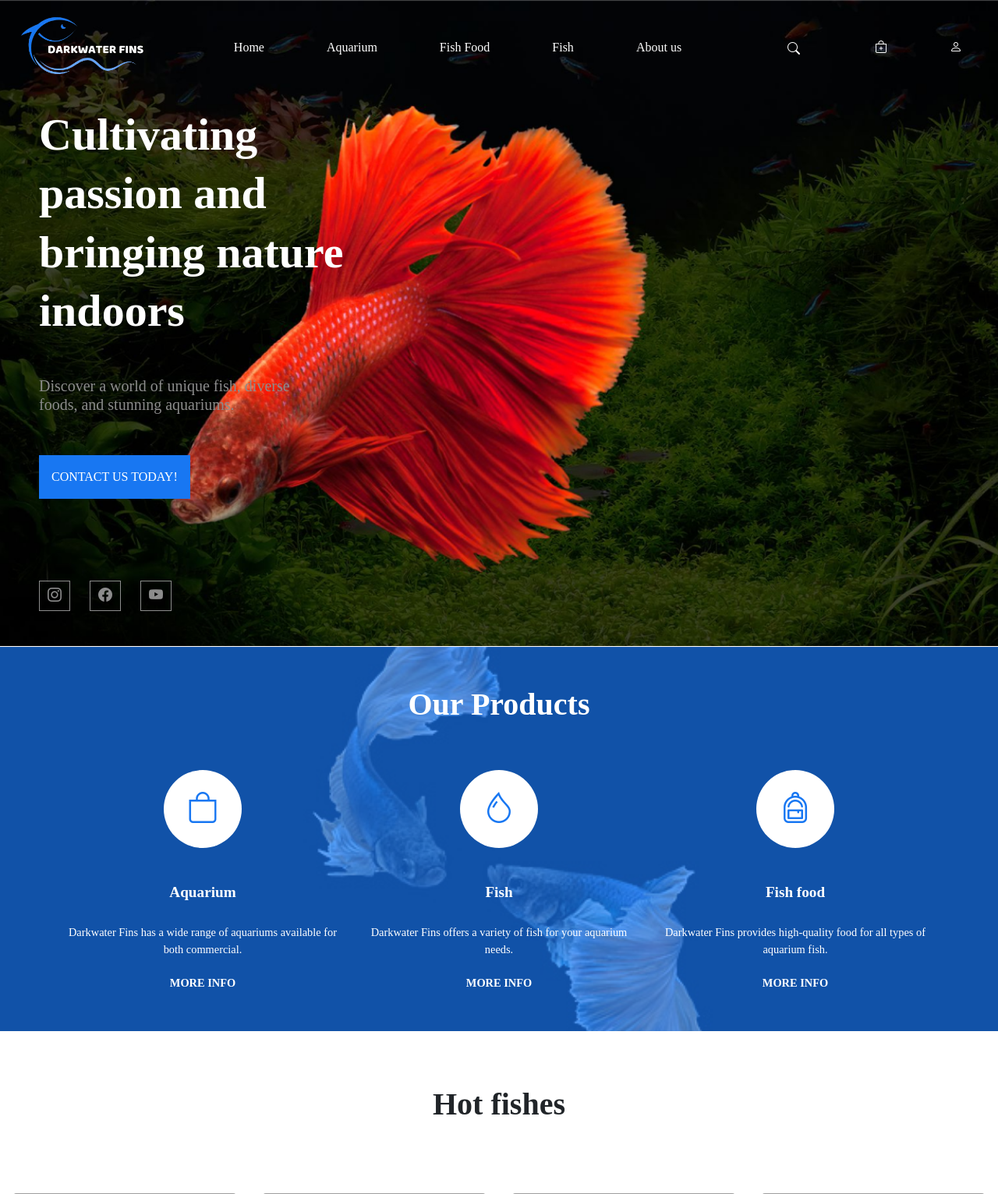
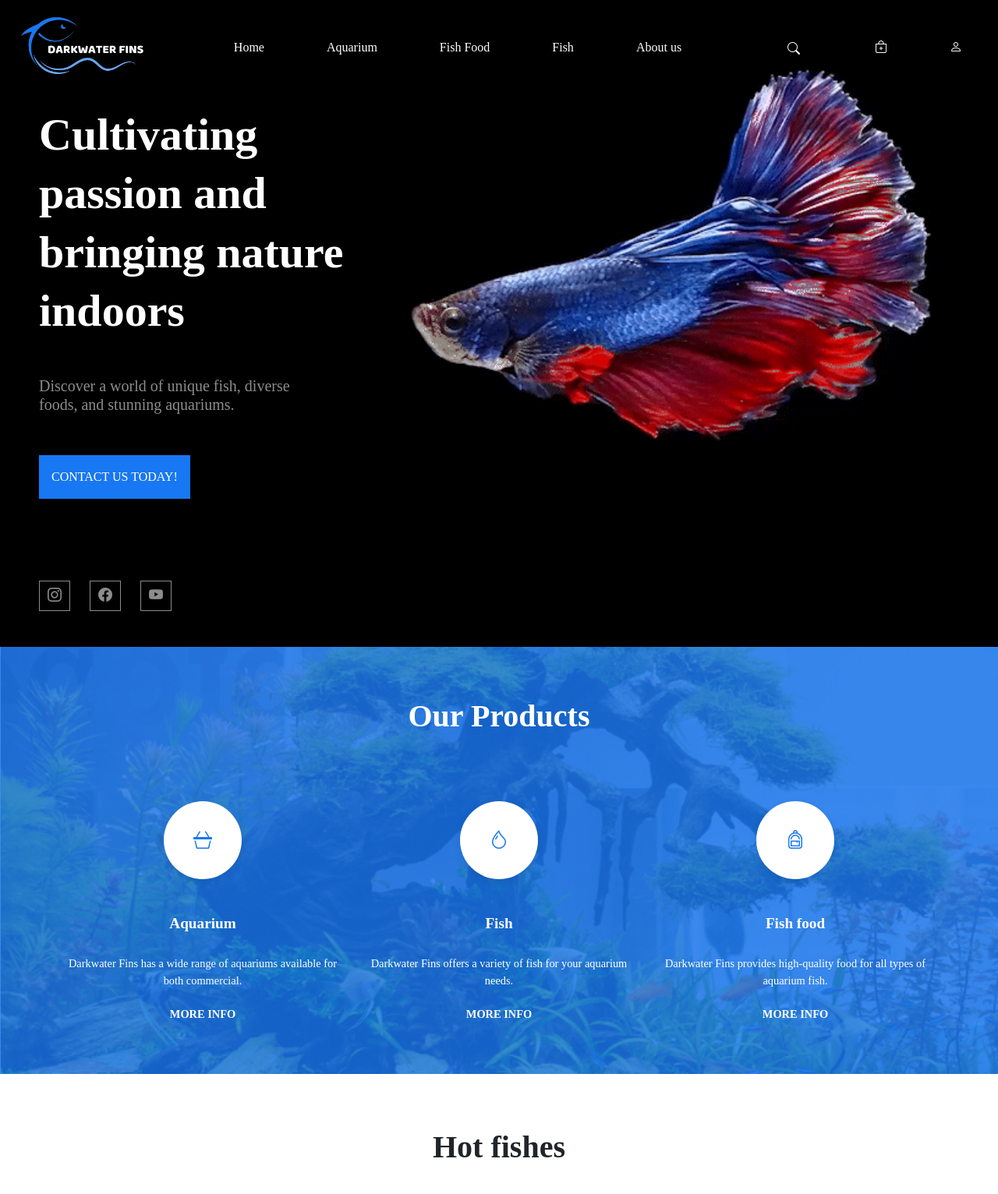
Before and after one commit to TaiVo1905/Darkwater_Fins, a PHP site: page / in a window 1280 px wide. Shown: the top 1532 px of the page at 78% size. Run offline with PHP 8.4, Linux system fonts and the light colour scheme; data comes from the database, SQL or seed files in the repository; some web fonts are replaced; grey boxes are pictures that could not be loaded.

Commit message:
Update the front end for the homepage.

```diff
--- a/app/public/css/product_fish.css
+++ b/app/public/css/product_fish.css
@@ -1,11 +1,11 @@
 .big_container {
-    background: url('../images/backgroundFish/bg3.jpg') center center/cover;
+    background: url('../images/backgroundFish/bg4.png') center center/cover;
+    /* center center hình ảnh sẽ được đặt ở giữa cả theo chiều ngang lẫn chiều dọc */
     color: var(--primary-color1);
 }
-
 .products-section {
-    background-color: rgba(24, 118, 242, 0.692);
-    padding: 50px 0;
+    background-color: rgba(24, 118, 242, 0.821);
+    padding: 65px;
     text-align: center;
 }
 
@@ -16,60 +16,70 @@
 }
 
 .product-card {
-    background: var(--primary-color1);
-    border-radius: 50%;
+    position: relative;
+    width: 150px;
+    height: 150px;
+    margin: 0 auto 20px;
+}
+
+.product-card .outer-box {
+    position: absolute;
+    top: 50%;
+    left: 50%;
+    transform: translate(-50%, -50%) scale(0);
     width: 100px;
     height: 100px;
-    margin: 0 auto 20px;
+    border-radius: 50%;
+    background:var(--primary-color1);
+    overflow: hidden;
+    opacity: 0;
+    z-index: 1;
+    transition: transform 0.5s ease, opacity 0.5s ease, width 0.5s ease, height 0.5s ease;
+}
+
+.text-center:hover .outer-box {
+    transform: translate(-50%, -50%) scale(1);
+    width: 150px;
+    height: 150px;
+    opacity: 1;
+}
+
+.product-card .outer-box img {
+    width: 100%;
+    height: 100%;
+    object-fit: cover;
+}
+
+.product-card .inner-box {
+    position: absolute;
+    top: 50%;
+    left: 50%;
+    transform: translate(-50%, -50%);
+    width: 100px;
+    height: 100px;
+    border-radius: 50%;
+    background:var(--primary-color1);
     display: flex;
     align-items: center;
     justify-content: center;
-    margin-bottom: 45px;
-    position: relative;
-    overflow: hidden;
-    transition: transform 0.3s ease, box-shadow 0.3s ease;
+    z-index: 2;
+    box-shadow: 0 3px 10px rgba(0, 0, 0, 0.1);
+    transition: transform 0.3s ease, width 0.3s ease, height 0.3s ease;
 }
 
-.product-card img {
-    position: absolute;
-    top: 0;
-    left: 0;
-    width: 100%;
-    height: 100%;
-    object-fit: cover;
-    opacity: 0;
-    transition: opacity 0.3s ease;
+.text-center:hover .inner-box {
+    transform: translate(-50%, -50%) scale(0.8);
 }
 
-.product-card i {
-    position: relative;
-    font-size: 2.5rem;
-    color:var(--primary-color3);
-    z-index: 1;
-    transition: color 0.3s ease;
-}
-
-.product-card:hover {
-    transform: scale(1.2);
-    box-shadow: 0 10px 20px rgba(0, 0, 0, 0.3);
-}
-
-.product-card:hover img {
-    opacity: 1;
-}
-
-.product-card:hover i {
-    color: rgba(255, 255, 255, 0);
+.product-card .inner-box i {
+    font-size: 1.5rem;
+    color: var(--primary-color3);
 }
 
 .product-text h4 {
     font-size: 1.2rem;
     font-weight: 600;
     margin-bottom: 30px;
-}
-
-.product-text h4:hover {
-    color:var(--primary-color3);
 }
 
 .product-text p {
@@ -79,12 +89,12 @@
 
 .product-text a {
     font-size: 0.9rem;
-    color: var(--primary-color1);
+    color:var(--primary-color1);
     text-decoration: none;
     font-weight: 600;
 }
 
 .product-text a:hover {
-    text-decoration: none;
-    color:var(--primary-color3);
+    border: 1px solid var(--primary-color1);
+    padding: 5px;
 }
--- a/app/public/css/slider.css
+++ b/app/public/css/slider.css
@@ -1,11 +1,10 @@
 .slider {
-    background-image: url(../images/backgroundFish/bg2.jpg);
+    background-image: url(../images/backgroundFish/bg5.gif);
     background-size: cover;
     background-position: center;
     color: var( --primary-color1);
     height: 830px;
     position: relative;
-    overflow: hidden;
 }
 
  .btn_contact {
--- a/app/views/homeView.php
+++ b/app/views/homeView.php
@@ -27,14 +27,18 @@
             </div>
         </div>
         <div class="big_container">
-        <section class="products-section">
+        <div class="products-section">
             <h1>Our Products</h1>
             <div class="container">
                 <div class="row justify-content-center">
                     <div class="col-md-4 text-center">
                         <div class="product-card">
-                            <img src="./app/public/images/backgroundFish/bg1.png" alt="Aquarium Image">
-                            <i class="bi bi-bag"></i>
+                            <div class="outer-box">
+                                <img src="./app/public/images/productFish/fish1.webp" alt="Aquarium Image">
+                            </div>
+                            <div class="inner-box">
+                                <i class="bi bi-basket3"></i>
+                            </div>
                         </div>
                         <div class="product-text">
                             <h4>Aquarium</h4>
@@ -44,8 +48,12 @@
                     </div>
                     <div class="col-md-4 text-center">
                         <div class="product-card">
-                            <img src="./app/public/images/backgroundFish/bg2.jpg" alt="Fish Image">
-                            <i class="bi bi-droplet"></i>
+                            <div class="outer-box">
+                                <img src="./app/public/images/productFish/fish2.webp" alt="Aquarium Image">
+                            </div>
+                            <div class="inner-box">
+                                <i class="bi bi-droplet"></i>
+                            </div>
                         </div>
                         <div class="product-text">
                             <h4>Fish</h4>
@@ -55,8 +63,12 @@
                     </div>
                     <div class="col-md-4 text-center">
                         <div class="product-card">
-                            <img src="./app/public/images/backgroundFish/bg3.jpg" alt="Fish Food Image">
-                            <i class="bi bi-backpack"></i>
+                            <div class="outer-box">
+                                <img src="./app/public/images/productFish/fish3.webp" alt="Aquarium Image">
+                            </div>
+                            <div class="inner-box">
+                                <i class="bi bi-backpack"></i>
+                            </div>
                         </div>
                         <div class="product-text">
                             <h4>Fish food</h4>
@@ -66,7 +78,7 @@
                     </div>
                 </div>
             </div>
-        </section>
+        </div>
     </div>
        <?php include_once './app/components/products.php'?>
         <h1 class="title">Hot fishes</h1>
@@ -90,8 +102,6 @@
             <button type="button" class="btn btn-primary">VIEW OUR PORTFOLIO</button>
         </div>
         <?php include_once './app/components/footer.php'?>
-
-
     <script src="./app/public/js/header.js?v=<?php echo time(); ?>"></script>
 </body>
 </html>
```
Also changed, not shown: app/public/images/backgroundFish/bg2.jpg (deleted), app/public/images/backgroundFish/bg2.webp (added), app/public/images/backgroundFish/bg3.jpg (deleted), app/public/images/backgroundFish/bg4.png (added), app/public/images/backgroundFish/bg5.gif (added), app/public/images/productFish/fish2.webp (added), app/public/images/productFish/fish3.webp (added), 1 other file.
